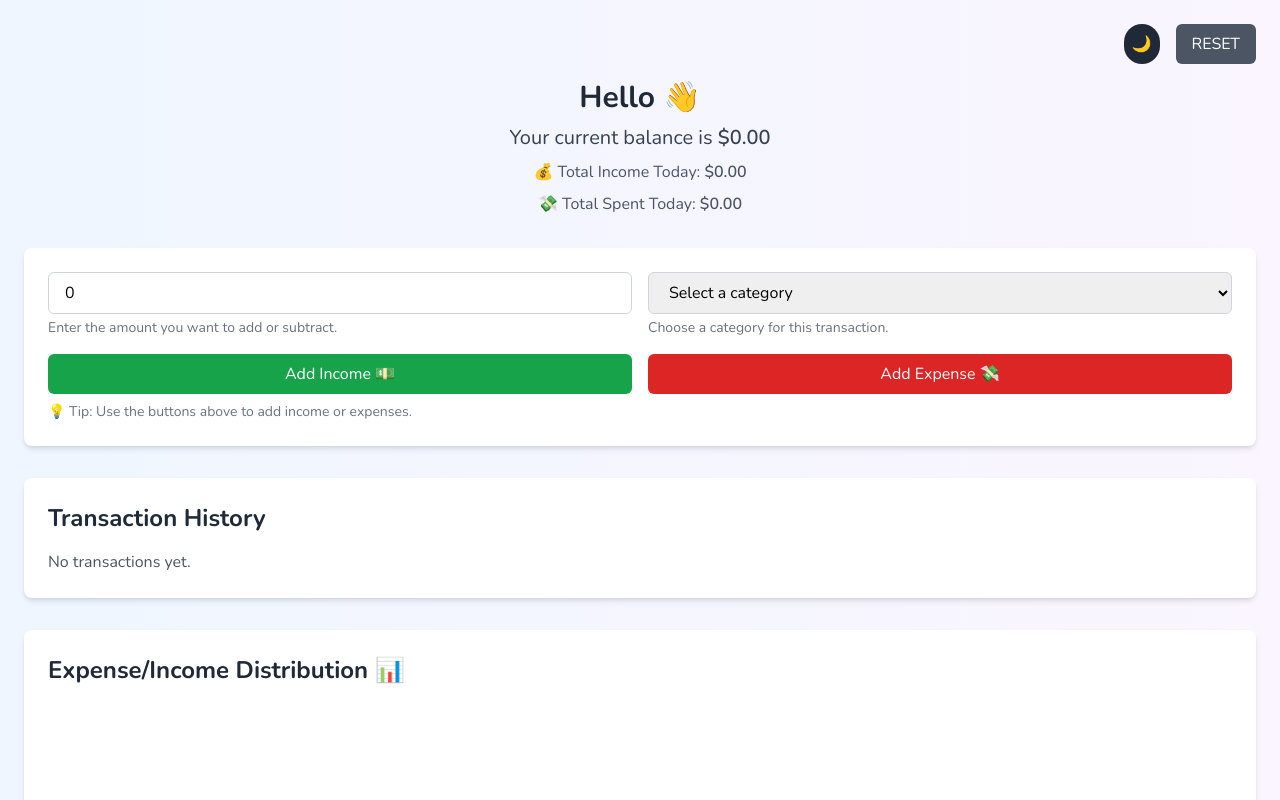
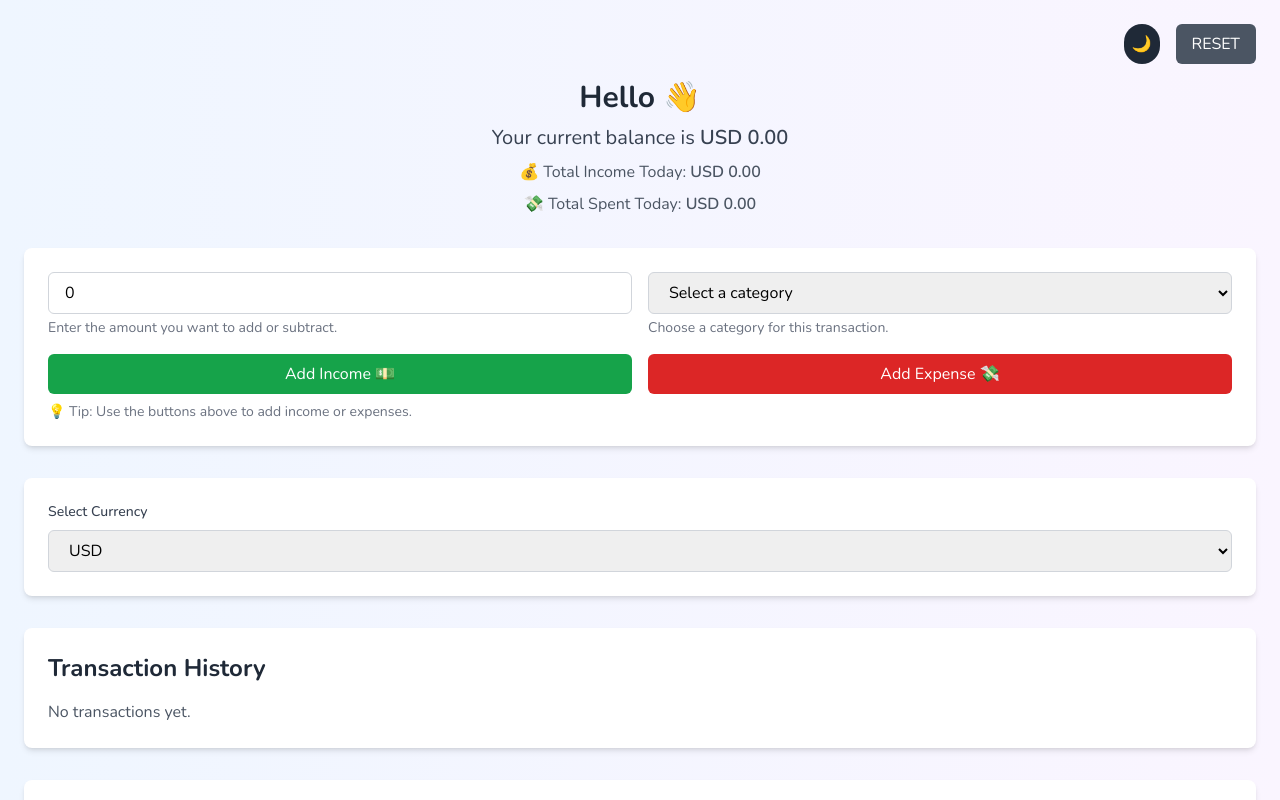
Before and after one commit to YassineBenZriouil/Income-Manager, a React (Create React App) app: page /home in a window 1280 px wide. Shown: the top 800 px of the page. Built offline with nearby package versions, Linux system fonts and the light colour scheme.

Commit message:
Currency Api

```diff
--- /dev/null
+++ b/src/components/currencyApi.js
@@ -0,0 +1,41 @@
+// src/utils/currencyAPI.js
+const API_KEY = "439d1088478b7dc4da122e28d5fa427e"; // Replace with your CurrencyLayer API key
+const BASE_URL = "http://api.currencylayer.com/live";
+
+/**
+ * Fetches the exchange rate for the selected currency.
+ * @param {string} currency - The target currency (e.g., "EUR", "GBP").
+ * @returns {Promise<number>} - The exchange rate for the selected currency.
+ */
+export const fetchExchangeRate = async (currency) => {
+    try {
+        console.log("Fetching exchange rate for:", currency);
+        const response = await fetch(`${BASE_URL}?access_key=${API_KEY}`);
+        console.log("Raw response:", response);
+
+        if (!response.ok) {
+            throw new Error(
+                `Network response was not ok: ${response.statusText}`
+            );
+        }
+
+        const data = await response.json();
+        console.log("Response JSON:", data);
+
+        if (!data.success) {
+            console.error("API Error Info:", data.error);
+            throw new Error(data.error.info);
+        }
+
+        const rate = data.quotes[`USD${currency}`]; // Get the rate for the selected currency
+        if (!rate) {
+            throw new Error(`Exchange rate for ${currency} not found.`);
+        }
+
+        console.log("Exchange rate fetched successfully:", rate);
+        return rate;
+    } catch (error) {
+        console.error("Error fetching exchange rate:", error);
+        return null;
+    }
+};
--- a/src/components/home.js
+++ b/src/components/home.js
@@ -1,10 +1,12 @@
-import React, { useState } from "react";
+// src/components/Home.js
+import React, { useState, useEffect } from "react";
 import { useSelector, useDispatch } from "react-redux";
 import { addToBalance, subtractFromBalance, resetUser } from "../redux/slice";
 import { useNavigate } from "react-router-dom";
 import PieChart from "./pieChart";
 import DarkModeToggle from "./DarkModeToggle";
 import HistoryTable from "./HistoryTable";
+import { fetchExchangeRate } from "./currencyApi";
 
 const Home = () => {
     const { name, balance, history } = useSelector((state) => state.user);
@@ -13,6 +15,49 @@ const Home = () => {
     const [amount, setAmount] = useState(0);
     const [category, setCategory] = useState("");
     const [showResetConfirmation, setShowResetConfirmation] = useState(false);
+    const [currencySelection, setCurrencySelection] = useState("USD"); // Track selected currency
+    const [exchangeRate, setExchangeRate] = useState(1); // Default rate for USD
+    const [isLoading, setIsLoading] = useState(false); // Track loading state
+
+    // Fetch exchange rate when currencySelection changes
+    useEffect(() => {
+        if (currencySelection === "USD") {
+            setExchangeRate(1); // No conversion needed for USD
+            return;
+        }
+
+        const fetchRate = async () => {
+            setIsLoading(true);
+            try {
+                const rate = await fetchExchangeRate(currencySelection);
+                if (rate) {
+                    setExchangeRate(rate);
+                }
+            } catch (error) {
+                console.error("Error fetching exchange rate:", error);
+            } finally {
+                setIsLoading(false);
+            }
+        };
+
+        fetchRate();
+    }, [currencySelection]);
+
+    // Utility function to convert all monetary values
+    const convertAllValues = (value) => {
+        return value * exchangeRate; // Apply the exchange rate
+    };
+
+    // Convert balance, income, and expenses
+    const convertedBalance = convertAllValues(balance);
+    const totalIncome = history
+        .filter((transaction) => transaction.type === "add")
+        .reduce((acc, curr) => acc + curr.amount, 0);
+    const convertedTotalIncome = convertAllValues(totalIncome);
+    const totalSpent = history
+        .filter((transaction) => transaction.type === "subtract")
+        .reduce((acc, curr) => acc + curr.amount, 0);
+    const convertedTotalSpent = convertAllValues(totalSpent);
 
     const handleAdd = () => {
         if (amount > 0 && category) {
@@ -47,14 +92,6 @@ const Home = () => {
         const date = new Date(dateString);
         return date.toLocaleDateString();
     };
-
-    const totalIncome = history
-        .filter((transaction) => transaction.type === "add")
-        .reduce((acc, curr) => acc + curr.amount, 0);
-
-    const totalSpent = history
-        .filter((transaction) => transaction.type === "subtract")
-        .reduce((acc, curr) => acc + curr.amount, 0);
 
     return (
         <div className="min-h-screen bg-gradient-to-r from-blue-50 to-purple-50 dark:from-gray-900 dark:to-gray-800 p-6">
@@ -99,19 +136,20 @@ const Home = () => {
                     <h2 className="text-xl text-gray-700 dark:text-gray-300 mt-2">
                         Your current balance is{" "}
                         <span className="font-semibold">
-                            ${balance.toFixed(2)}
+                            {currencySelection} {convertedBalance.toFixed(2)}
                         </span>
                     </h2>
                     <p className="text-gray-600 dark:text-gray-400 mt-2">
                         💰 Total Income Today:{" "}
                         <span className="font-semibold">
-                            ${totalIncome.toFixed(2)}
+                            {currencySelection}{" "}
+                            {convertedTotalIncome.toFixed(2)}
                         </span>
                     </p>
                     <p className="text-gray-600 dark:text-gray-400 mt-2">
                         💸 Total Spent Today:{" "}
                         <span className="font-semibold">
-                            ${totalSpent.toFixed(2)}
+                            {currencySelection} {convertedTotalSpent.toFixed(2)}
                         </span>
                     </p>
                 </div>
@@ -171,6 +209,23 @@ const Home = () => {
                         💡 Tip: Use the buttons above to add income or expenses.
                     </p>
                 </div>
+                <div className="bg-white dark:bg-gray-700 p-6 rounded-lg shadow-md mb-8">
+                    <label className="block text-sm font-medium text-gray-700 dark:text-gray-300 mb-2">
+                        Select Currency
+                    </label>
+                    <select
+                        value={currencySelection}
+                        onChange={(e) => setCurrencySelection(e.target.value)}
+                        className="w-full px-4 py-2 border border-gray-300 dark:border-gray-600 rounded-md focus:ring-indigo-500 focus:border-indigo-500 dark:bg-gray-800 dark:text-white"
+                    >
+                        <option value="USD">USD</option>
+                        <option value="EUR">EUR</option>
+                        <option value="GBP">GBP</option>
+                        <option value="JPY">JPY</option>
+                        <option value="INR">INR</option>
+                        {/* Add more currencies as needed */}
+                    </select>
+                </div>
                 <HistoryTable history={history} />
                 <div className="mt-8 bg-white dark:bg-gray-700 p-6 rounded-lg shadow-md">
                     <h3 className="text-2xl font-bold text-gray-800 dark:text-gray-200 mb-4">
```
